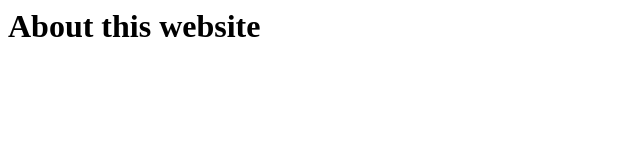
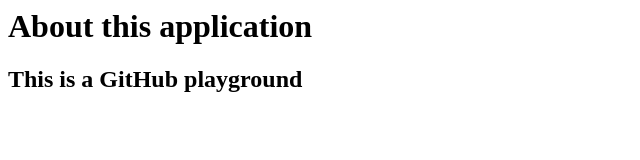
Before and after one commit to bergstenarn/greeter, a plain HTML site: page about.html in a window 1280 px wide. Shown: the whole page, without its empty margins (0-640 px from the left). Drawn offline with Linux system fonts and the light colour scheme.

Commit message:
Added GitHub playground

```diff
--- a/about.html
+++ b/about.html
@@ -1,8 +1,9 @@
 <html>
 	<head>
-		<title>About the website</title>
+		<title>About the web application</title>
 	</head>
 	<body>
-		<h1>About this website</h1>
+		<h1>About this application</h1>
+		<h2>This is a GitHub playground</h2>
 	</body>
 </html>
```
